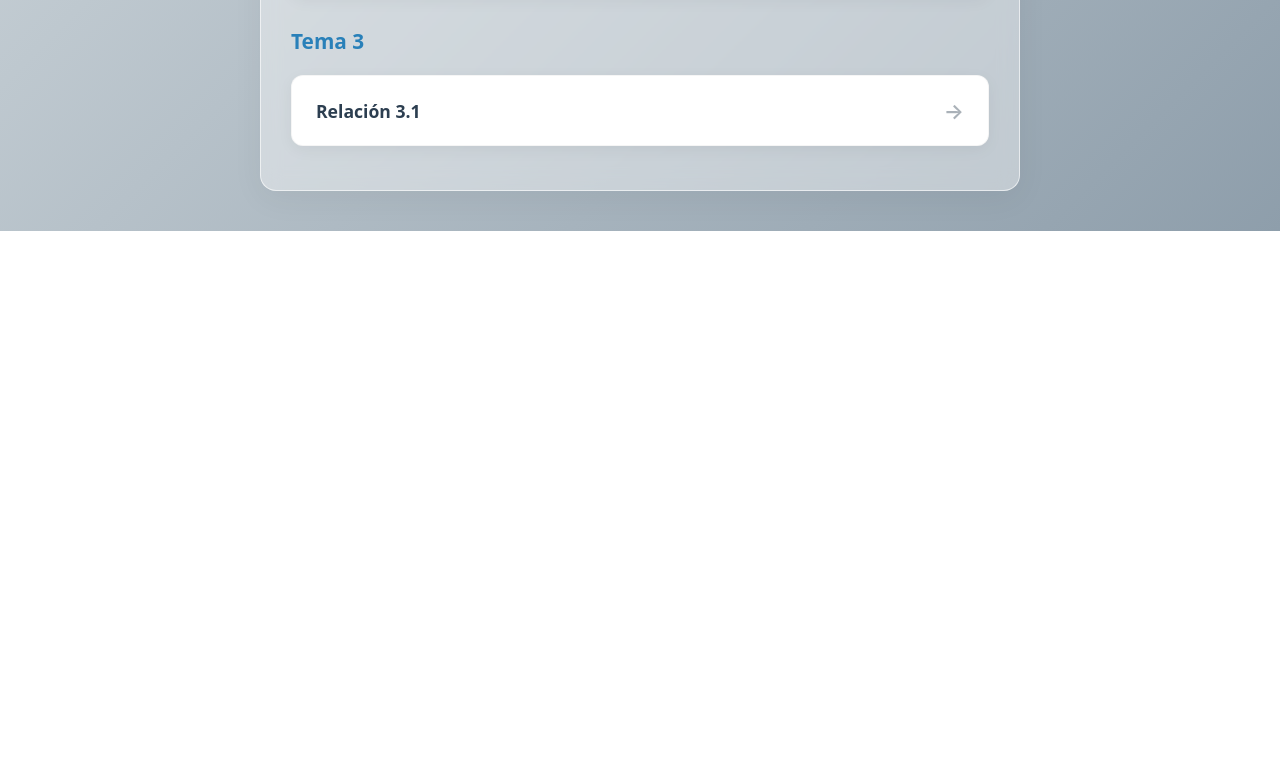
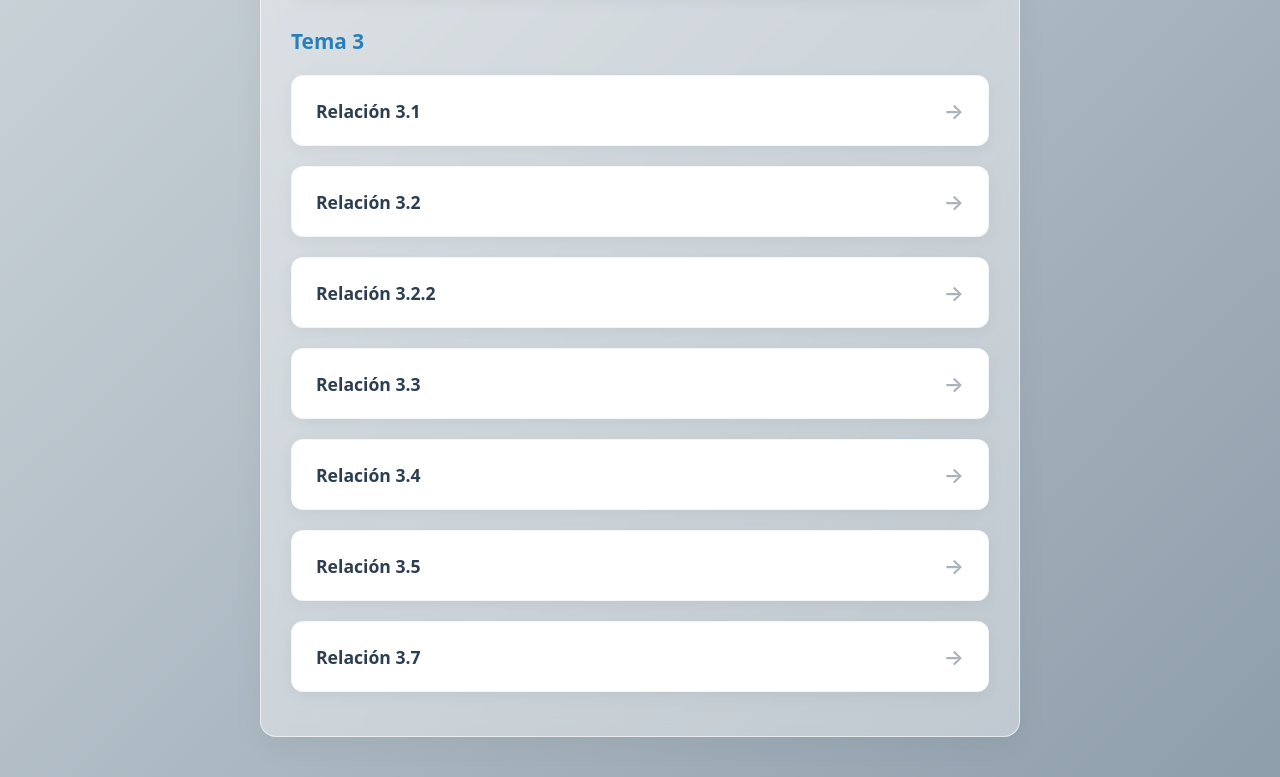
Before and after one commit to aporcar25/DWECliente, a plain HTML site: page index.html in a window 1280 px wide. Shown: the part 1340-2117 px from the top of the page. Before the commit the page ends 1571 px from the top, so only its background shows below. Drawn offline with Linux system fonts and the light colour scheme.

Commit message:
Add files via upload

```diff
--- a/index.html
+++ b/index.html
@@ -189,6 +189,36 @@
                 <a href="Tema3/Relacion3.1/index.html" target="_blank">Relación 3.1</a>
             </li>
         </ul>
+        <ul>
+            <li>
+                <a href="Tema3/Relacion3.2/index.html" target="_blank">Relación 3.2</a>
+            </li>
+        </ul>
+        <ul>
+            <li>
+                <a href="Tema3/Relacion3.2.2/index.html" target="_blank">Relación 3.2.2</a>
+            </li>
+        </ul>
+        <ul>
+            <li>
+                <a href="Tema3/Relacion3.3/index.html" target="_blank">Relación 3.3</a>
+            </li>
+        </ul>
+        <ul>
+            <li>
+                <a href="Tema3/Relacion3.4/index.html" target="_blank">Relación 3.4</a>
+            </li>
+        </ul>
+        <ul>
+            <li>
+                <a href="Tema3/Relacion3.5/index.html" target="_blank">Relación 3.5</a>
+            </li>
+        </ul>
+        <ul>
+            <li>
+                <a href="Tema3/Relacion3.7/index.html" target="_blank">Relación 3.7</a>
+            </li>
+        </ul>
     </div>
 </body>
 </html>
```
